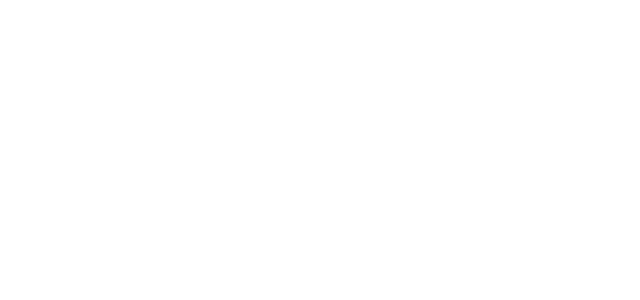
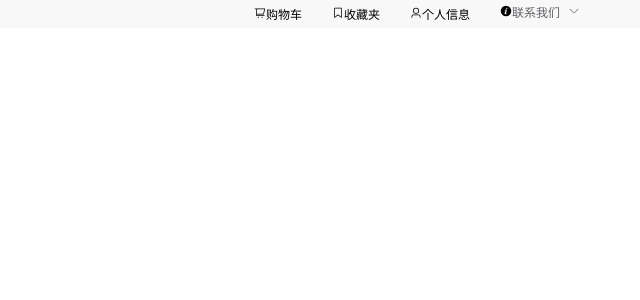
Before and after one commit to linda2618/AgriculturalMall, a Vue app in the folder agriculturalMall/: page /productDetail in a window 1280 px wide. Shown: the top 300 px of the page, without its empty margins (640-1280 px from the left). Built offline with nearby package versions, Linux system fonts and the light colour scheme.

Commit message:
头部导航tab

```diff
--- /dev/null
+++ b/agriculturalMall/src/components/fixedHeader.vue
@@ -0,0 +1,75 @@
+<template>
+    <div class="com_header">
+        <!-- 头部固定 -->
+        <div class="header">
+                <div @click="goShop"><el-icon><ShoppingTrolley /></el-icon>购物车</div>
+                <div @click="goCollect"><el-icon><CollectionTag /></el-icon>收藏夹</div>
+                <div @click="goProfile"><el-icon><User /></el-icon>个人信息</div>
+                <div @click="goConnect"><el-icon><InfoFilled /></el-icon>
+                <el-dropdown>
+                    <span class="drewLink">
+                    联系我们
+                    <el-icon class="el-icon--right">
+                        <arrow-down />
+                    </el-icon>
+                    </span>
+                    <template #dropdown>
+                    <el-dropdown-menu>
+                        <el-dropdown-item>人工客服</el-dropdown-item>
+                        <el-dropdown-item>意见反馈</el-dropdown-item>
+                    </el-dropdown-menu>
+                    </template>
+                </el-dropdown>
+            </div>
+        </div>
+    </div>
+</template>
+
+<script setup>
+import { ref, reactive } from 'vue'
+
+// 点击头部，跳转页面
+const goShop = () => {
+    console.log('111')
+}
+
+const goCollect = () => {
+    console.log('222')
+}
+
+const goProfile = () => {
+}
+
+const goConnect = () => {
+}
+
+</script>
+
+<style lang="scss" scoped>
+.com_header {
+    width: 100%;
+
+    .header {
+        display: flex;
+        justify-content: end;
+        background-color: #f8f8f8;
+        width: 100%;
+        font-size: 11px;
+        padding: 5px 0;
+        position: fixed;
+        z-index: 100;
+
+        div, .container {
+            font-size: 12px;
+            cursor: pointer;
+            margin-right: 30px;
+        }
+        div:hover {
+            color: hsla(160, 100%, 37%, 1);
+
+        }
+    }
+}
+
+
+</style>
--- a/agriculturalMall/src/router/index.js
+++ b/agriculturalMall/src/router/index.js
@@ -23,6 +23,42 @@ const router = createRouter({
       path: '/preview',
       name: 'preview',
       component: () => import('../views/PreviewIndex/index.vue'),
+      children: [
+        {
+          path: '/preview/shopCar',
+          name: 'shopCar',
+          component: () => import('../views/PreviewIndex/ShoppingCar.vue')
+        },
+        {
+          path: '/preview/collect',
+          name: 'collect',
+          component: () => import('../views/PreviewIndex/Collect.vue')
+        },
+        {
+          path: '/preview/profile',
+          name: 'profile',
+          component: () => import('../views/PreviewIndex/YouProfile.vue')
+        },
+        {
+          path: '/preview/connect',
+          name: 'connect',
+          direction: '/preview/connect/manService',
+          component: () => import('../views/PreviewIndex/Connection/ManService.vue'),
+          children: [
+            {
+              path: '/preview/connect/manService',
+              name: 'manService',
+              component: () => import('../views/PreviewIndex/Connection/ManService.vue'),
+            },
+            {
+              path: '/preview/connect/feedback',
+              name: 'feedback',
+              component: () => import('../views/PreviewIndex/Connection/Feedback.vue'),
+            },
+          ]
+        },
+
+      ]
     },
      {
         path: '/productDetail',
--- a/agriculturalMall/src/views/PreviewIndex/AllPreview.vue
+++ b/agriculturalMall/src/views/PreviewIndex/AllPreview.vue
@@ -129,6 +129,7 @@ const changeCount = (e) => {
 
 //商品详情 (假数据)
 const detailInfo = reactive({
+    id: '1',
     title: '新鲜大白菜',
     content: "今日特价新鲜大白菜,便宜卖不要99.9也不要9.99,只要5.9!!!只要5.9!!!只要5.9!!!",
     price: "6",
@@ -139,10 +140,10 @@ const detailInfo = reactive({
 
 // 进入详情页
 const goDetail = () => {
-    console.log(detailInfo, '跳转前detaillinfo')
+    console.log(detailInfo.id, '跳转前detaillinfo')
       router.push({
         path: '/productDetail',
-        query: {...detailInfo},
+        query: {id: detailInfo.id},
     })
 }
 </script>
--- a/agriculturalMall/src/views/PreviewIndex/Connention.vue
+++ b/agriculturalMall/src/views/PreviewIndex/Connection/Feedback.vue
@@ -1,6 +1,6 @@
 <template>
     <div>
-        联系我们
+        意见反馈
     </div>
 </template>
 
--- /dev/null
+++ b/agriculturalMall/src/views/PreviewIndex/Connection/ManService.vue
@@ -0,0 +1,13 @@
+<template>
+    <div>
+        人工服务
+    </div>
+</template>
+
+<script setup>
+
+</script>
+
+<style lang="scss" scoped>
+
+</style>
--- a/agriculturalMall/src/views/PreviewIndex/ProductDetail.vue
+++ b/agriculturalMall/src/views/PreviewIndex/ProductDetail.vue
@@ -1,29 +1,46 @@
 <template>
     <div>
-       <header></header>
+        <FixedHeader></FixedHeader>
+        {{ productInfo.content }}
     </div>
 </template>
 
 <script setup>
 import { ref, reactive, onMounted } from 'vue'
-
 import { useRoute, useRouter } from 'vue-router'
 
+import FixedHeader from '@/components/fixedHeader.vue'
+
 const route = useRoute()
+let id = ref('')
 
-let title = ref("")
-let content = ref("")
-let price = ref("")
-let shop = ref("")
-let createTime = ref("")
-let updateTime = ref("")
+let productInfo = reactive({})
+
+const getProductInfo = () => {
+    //获取货品id
+    id = route.query.id
+
+
+    //调用函数获取数据
+    // const res = await request(id)
+
+    productInfo = {
+        id: '1',
+        title: '新鲜大白菜',
+        content: "今日特价新鲜大白菜,便宜卖不要99.9也不要9.99,只要5.9!!!只要5.9!!!只要5.9!!!",
+        price: "6",
+        shop: '林姐菜铺',
+        createTime: '2024-03-06 00:00:01',
+        updateTime: '2024-03-06 23:59:59',
+    }
+
+}
+
+
+
+
 onMounted(() => {
-    title = route.query.title
-    content = route.query.content
-    price = route.query.price
-    shop = route.query.shop
-    createTime = route.query.createTime
-    updateTime = route.query.updateTime
+    getProductInfo()
 })
 
 </script>
```
Also changed, not shown: 1 other file (tests, documents, lock files or other folders).
